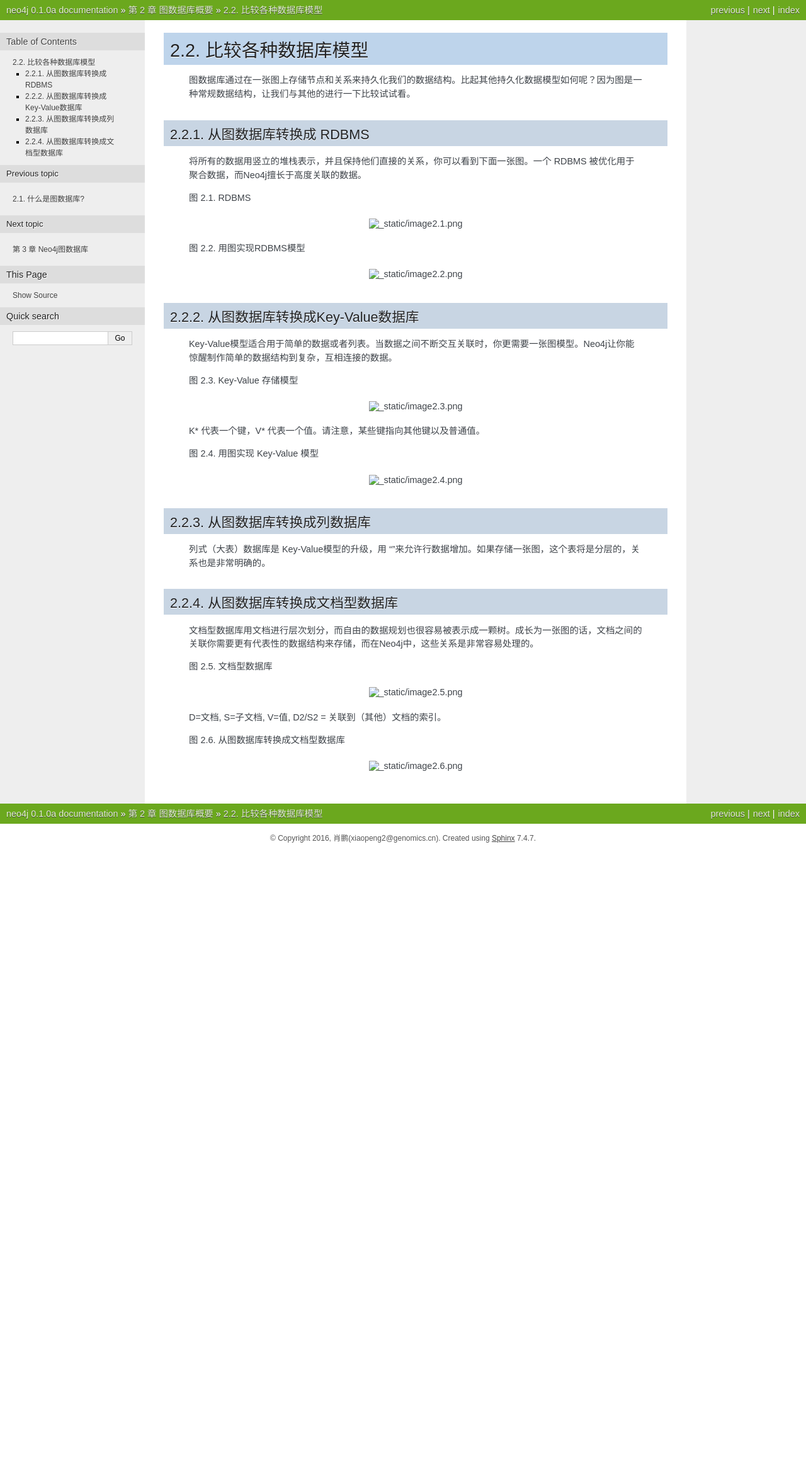
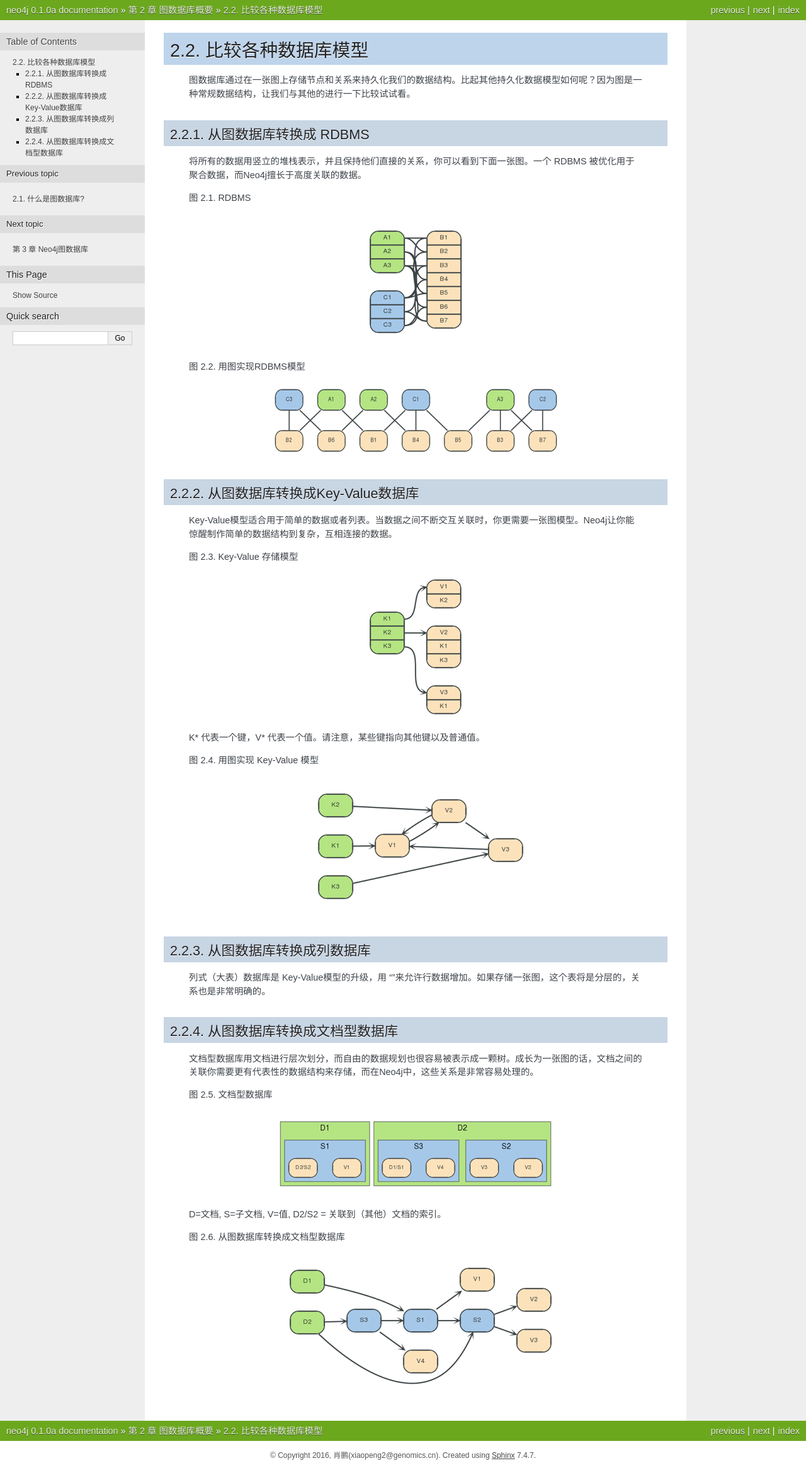
Before and after one commit to PaddyXiao/neo4j-docs, a Sphinx documentation site: the page built from docs/source/chapter2/chapter2_2.rst, in a window 1280 px wide. Shown: the whole page at 63% size. Built offline with Sphinx 7.4.7, drawn with Linux system fonts in a browser that asks for light colours; before the commit the page ends 1351 px from its top, so only the background shows below that.

Commit message:
modify chapter2_2

```diff
--- a/docs/source/chapter2/chapter2_2.rst
+++ b/docs/source/chapter2/chapter2_2.rst
@@ -12,11 +12,11 @@
 
     图 2.1. RDBMS
 
-    .. figure:: ../_static/image2.1.png
+    .. figure:: ../_static/figs/image2.1.png
 
     图 2.2. 用图实现RDBMS模型
 
-    .. figure:: ../_static/image2.2.png
+    .. figure:: ../_static/figs/image2.2.png
 
 
 2.2.2. 从图数据库转换成Key-Value数据库
@@ -26,13 +26,13 @@
 
     图 2.3. Key-Value 存储模型
 
-    .. figure:: ../_static/image2.3.png
+    .. figure:: ../_static/figs/image2.3.png
 
     K* 代表一个键，V* 代表一个值。请注意，某些键指向其他键以及普通值。
 
     图 2.4. 用图实现 Key-Value 模型
 
-    .. figure:: ../_static/image2.4.png
+    .. figure:: ../_static/figs/image2.4.png
 
 2.2.3. 从图数据库转换成列数据库
 ------------------------------------------------------------------------
@@ -46,10 +46,10 @@
 
     图 2.5. 文档型数据库
 
-    .. figure:: ../_static/image2.5.png
+    .. figure:: ../_static/figs/image2.5.png
 
     D=文档, S=子文档, V=值, D2/S2 = 关联到（其他）文档的索引。
 
     图 2.6. 从图数据库转换成文档型数据库
 
-    .. figure:: ../_static/image2.6.png
+    .. figure:: ../_static/figs/image2.6.png
```
Also changed, not shown: 10 other files.
